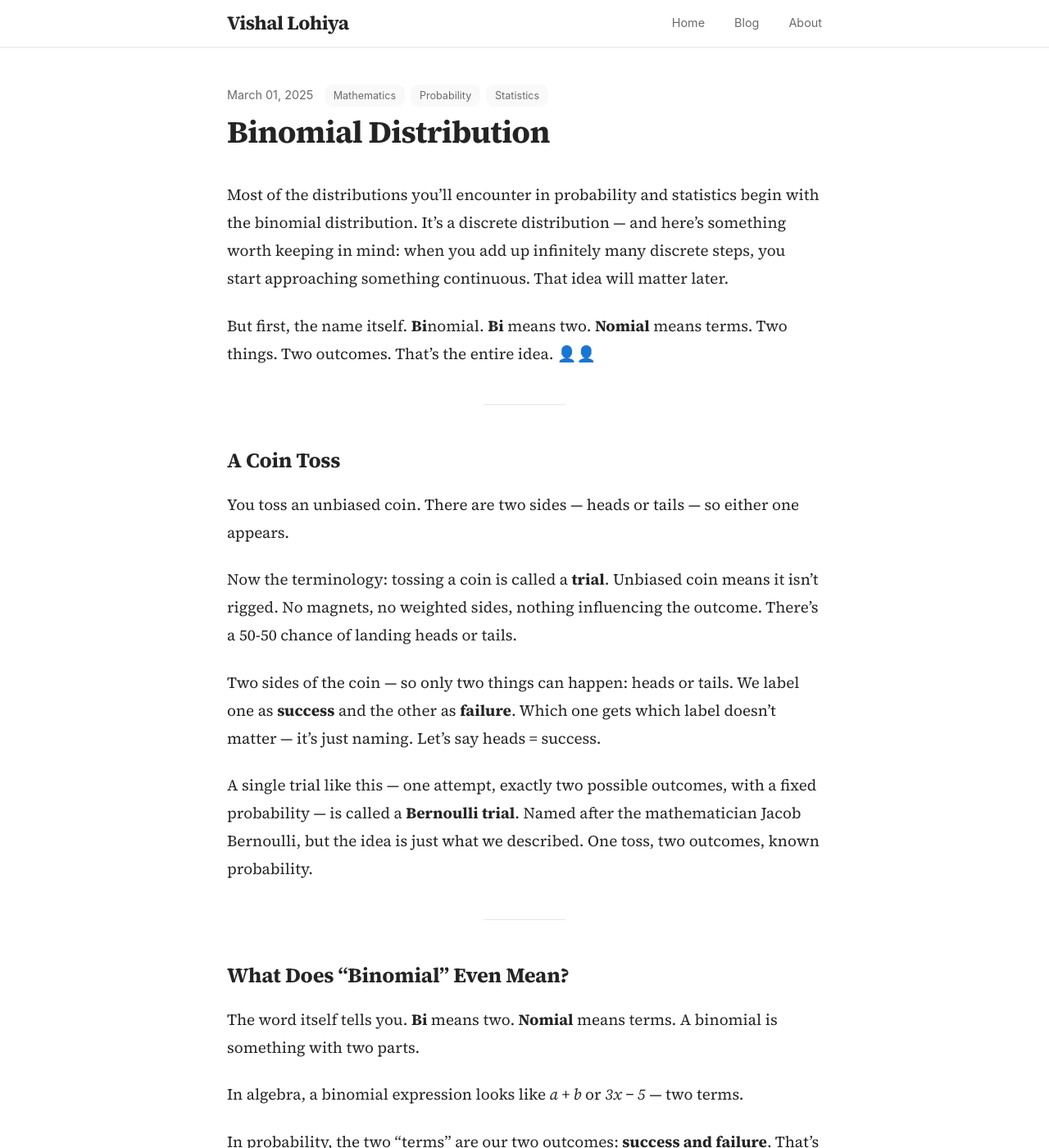
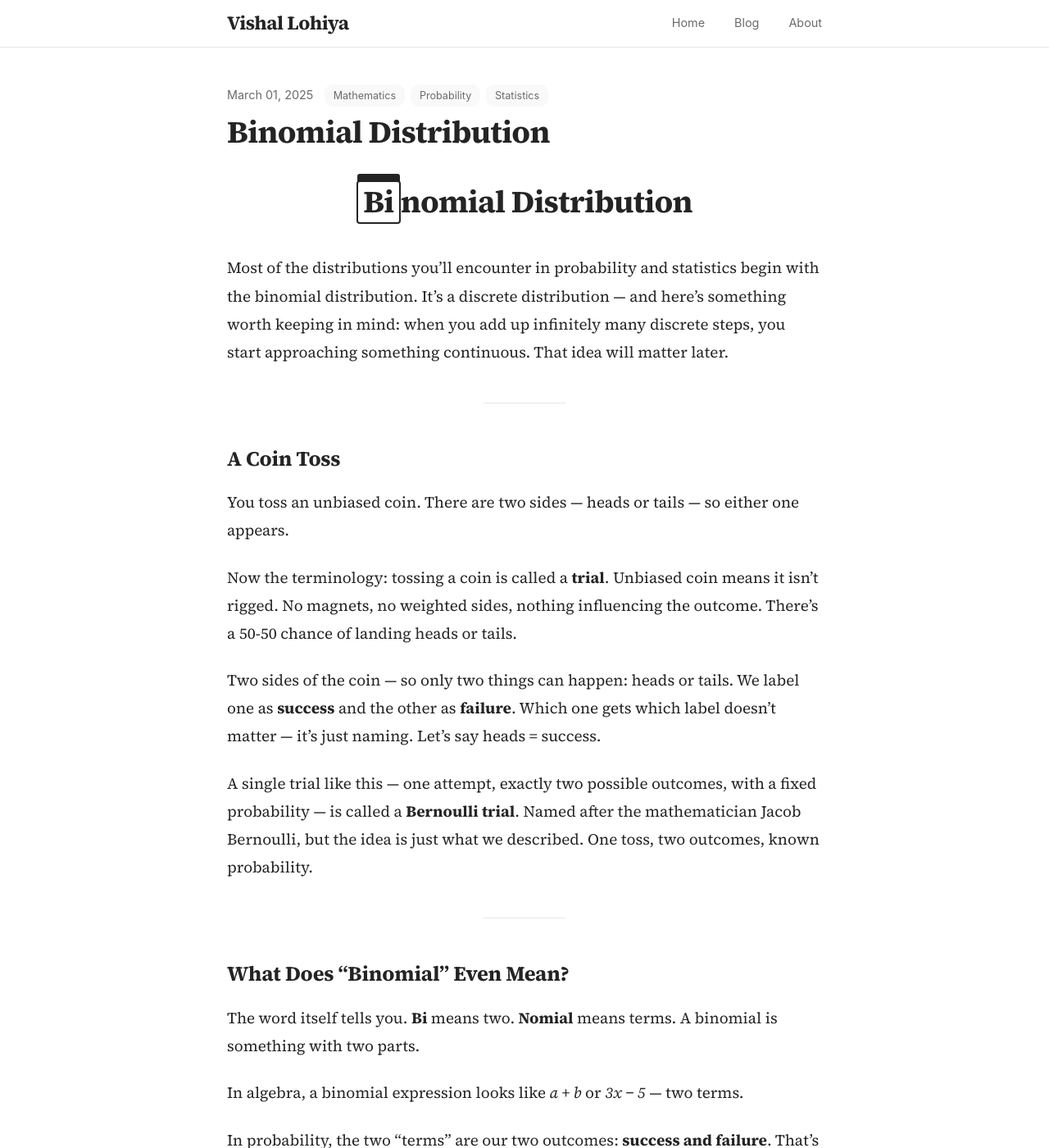
Before and after one commit to vishall4/vishall4.github.io, a Jekyll site: the page built from _posts/2025-03-01-binomial-distribution.md, in a window 1280 px wide and 1400 px high. Shown: the whole window at 82% size. Built offline with Jekyll 4.4.1, drawn with Linux system fonts in a browser that asks for light colours; some of the changed lines change nothing that is shown.

Commit message:
Enhance binomial distribution post with styles and scripts
Added styling and interactive elements for the binomial distribution article.

```diff
--- a/_posts/2025-03-01-binomial-distribution.md
+++ b/_posts/2025-03-01-binomial-distribution.md
@@ -6,9 +6,45 @@
 excerpt_text: "Most distributions in probability and statistics begin here. It's discrete, it's built from a coin toss, and everything else grows from it."
 ---
 
+<style>
+.bi-title-anim { text-align: center; margin: 0 0 2rem; }
+.bi-title-text { font-family: 'Source Serif 4', Georgia, serif; font-size: 2.1rem; font-weight: 700; color: #242424; display: inline-flex; align-items: baseline; gap: 0; letter-spacing: -0.02em; line-height: 1.2; }
+.bi-box-wrap { position: relative; display: inline-flex; align-items: baseline; cursor: pointer; }
+.bi-text { display: inline-block; padding: 2px 6px; border: 2px solid #242424; border-radius: 4px; font-weight: 700; position: relative; z-index: 2; background: #fff; transition: border-color 0.3s, color 0.3s; }
+.bi-box-wrap:hover .bi-text, .bi-box-wrap.open .bi-text { border-color: #534AB7; color: #534AB7; }
+.bi-lid { position: absolute; top: -8px; left: 50%; transform: translateX(-50%) rotateX(0deg); transform-origin: bottom center; width: 52px; height: 10px; background: #242424; border-radius: 3px 3px 0 0; z-index: 3; transition: transform 0.4s cubic-bezier(0.34, 1.56, 0.64, 1), opacity 0.3s, background 0.3s; }
+.bi-box-wrap:hover .bi-lid, .bi-box-wrap.open .bi-lid { transform: translateX(-50%) rotateX(-120deg) translateY(-12px); opacity: 0.3; background: #534AB7; }
+.bi-people { position: absolute; top: -4px; left: 50%; transform: translateX(-50%) translateY(0px) scale(0); opacity: 0; font-size: 20px; white-space: nowrap; z-index: 1; transition: transform 0.5s cubic-bezier(0.34, 1.56, 0.64, 1) 0.15s, opacity 0.3s ease 0.15s; pointer-events: none; }
+.bi-box-wrap:hover .bi-people, .bi-box-wrap.open .bi-people { transform: translateX(-50%) translateY(-32px) scale(1); opacity: 1; }
+.bi-label { position: absolute; bottom: -22px; left: 50%; transform: translateX(-50%); font-family: -apple-system, BlinkMacSystemFont, sans-serif; font-size: 0.7rem; color: #6b6b6b; opacity: 0; transition: opacity 0.3s ease 0.25s; white-space: nowrap; }
+.bi-box-wrap:hover .bi-label, .bi-box-wrap.open .bi-label { opacity: 1; }
+</style>
+
+<div class="bi-title-anim">
+  <div class="bi-title-text">
+    <span class="bi-box-wrap" id="biBox">
+      <span class="bi-lid"></span>
+      <span class="bi-text">Bi</span>
+      <span class="bi-people">😊😊</span>
+      <span class="bi-label">two outcomes</span>
+    </span><span>nomial Distribution</span>
+  </div>
+</div>
+
+<script>
+var box = document.getElementById('biBox');
+var opened = false;
+box.addEventListener('click', function() {
+  opened = !opened;
+  if (opened) { box.classList.add('open'); } else { box.classList.remove('open'); }
+});
+setTimeout(function() {
+  box.classList.add('open');
+  setTimeout(function() { box.classList.remove('open'); }, 2000);
+}, 800);
+</script>
+
 Most of the distributions you'll encounter in probability and statistics begin with the binomial distribution. It's a discrete distribution — and here's something worth keeping in mind: when you add up infinitely many discrete steps, you start approaching something continuous. That idea will matter later.
-
-But first, the name itself. **Bi**nomial. **Bi** means two. **Nomial** means terms. Two things. Two outcomes. That's the entire idea. 👤👤
 
 ---
 
```
